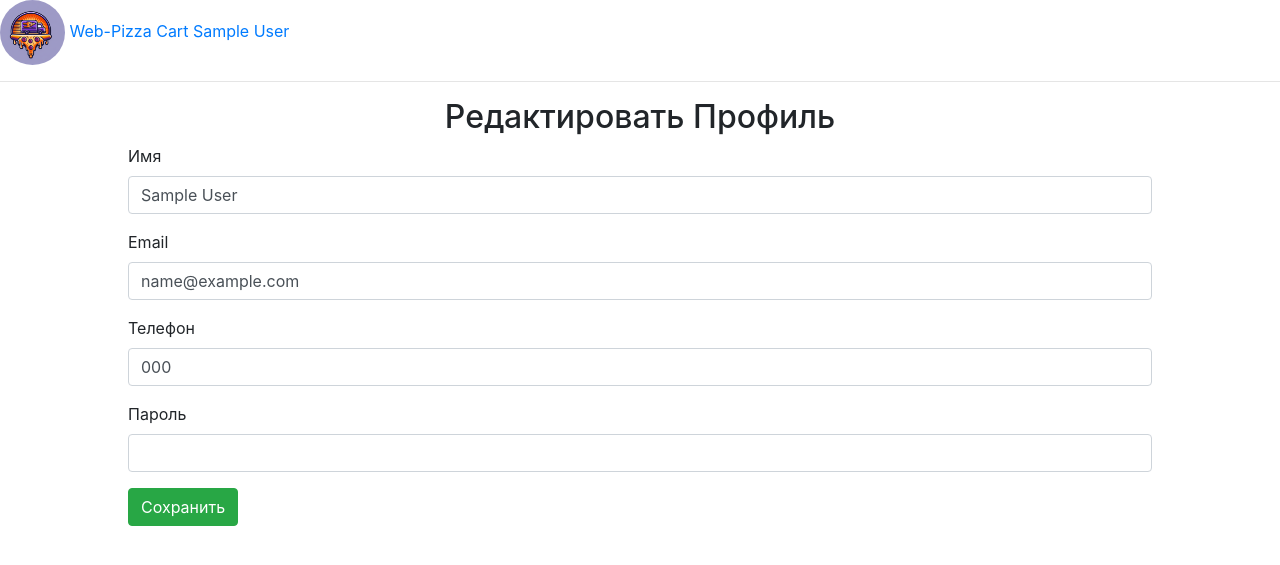
After one commit to HGRaicer/web-pizza, a Flask app: page /profile/edit in a window 1280 px wide. The commit adds this page. Shown: the top 565 px of the page. Run offline with Flask 3, Linux system fonts and the light colour scheme; a user stored in the database is signed in; tables that the repository leaves empty hold one stand-in row (values such as "Sample post"); some libraries are stand-ins or nearby versions.

Commit message:
profile stuff

```diff
--- a/app/forms.py
+++ b/app/forms.py
@@ -74,3 +74,36 @@ class ProductForm(FlaskForm):
     size = StringField("Size", validators=[DataRequired()])
     mass = StringField("Mass", validators=[DataRequired()])
     image_url = TextAreaField("Image", validators=[DataRequired()])
+
+
+class EditForm(FlaskForm):
+    email = StringField("Email", validators=[DataRequired()])
+    password = PasswordField("Пароль", validators=[DataRequired()])
+    phone = StringField("Телефон", validators=[DataRequired()])
+    name = StringField("Имя", validators=[DataRequired()])
+
+    def validate_password(self, field):
+        # Проверка на все параметры (длина, спец символы и тп)
+        if not re.match(
+                r"^(?=.*[a-z])(?=.*[A-Z])(?=.*\d)(?=.*[@$!%*#?&])[A-Za-z\d@$!%*#?&]{8,}$",
+                field.data, ):
+            raise ValidationError("Unvalid password")
+
+    def validate_phone(self, field):
+        # Проверка на все параметры телефона
+        if not re.match(r"^\+?[1-9][0-9]\d{9,14}$", field.data):
+            raise ValidationError("Unvailde phone")
+        user = db.session.scalar(sa.select(User).where(User.phone == field.data))
+        if user is not None:
+            raise ValidationError("Please use a different phone number.")
+
+    def validate_email(self, field):
+        # Проверяем, соответствует ли адрес электронной почты требованиям
+        if not re.match(
+                r"^[a-zA-Z0-9_.+-]+@[a-zA-Z0-9-]+\.[a-zA-Z0-9-.]+$", field.data
+        ):
+            raise ValidationError("Unvalid email")
+        # Проверка на наличие пользователя в бд
+        user = db.session.scalar(sa.select(User).where(User.email == field.data))
+        if user is not None:
+            raise ValidationError("Please use a different email address.")
--- a/app/static/menu.css
+++ b/app/static/menu.css
@@ -156,7 +156,8 @@
     width: 60px;
     height: 60px;
 }
-.container {
+
+.container-prof {
     display: flex;
 }
 
--- a/app/templates/admin_products.html
+++ b/app/templates/admin_products.html
@@ -49,7 +49,7 @@
             if (xhr.status === 200) {
                 window.location.href = url;
             } else {
-                console.error('Failed to delete product');
+                console.error('Failed to edit product');
             }
         };
         xhr.send();
--- a/app/templates/base.html
+++ b/app/templates/base.html
@@ -7,12 +7,13 @@
         <title>Welcome to Web-Pizza</title>
         {% endif %}
         {% block head %}{% endblock %}
-
+        <!-- Bootstrap CSS -->
+        <link rel="stylesheet" href="https://stackpath.bootstrapcdn.com/bootstrap/4.3.1/css/bootstrap.min.css" integrity="sha384-ggOyR0iXCbMQv3Xipma34MD+dH/1fQ784/j6cY/iJTQUOhcWr7x9JvoRxT2MZw1T" crossorigin="anonymous">
     </head>
     <body>
         <div class="flexible">
             <a href="{{ url_for('menu') }}" >
-                <img src="../static/logotype.png" width="80" height="80" class="round-image">
+                <img src="/static/logotype.png" width="65" height="65" class="rounded-circle">
             </a>
             <a href="{{ url_for('menu') }}">Web-Pizza</a>
             <a href="{{ url_for('cart') }}">Cart</a>
@@ -37,5 +38,9 @@
         {% block content %}{% endblock %}
         {% block body %}{% endblock %}
 
-        </body>
+    <!-- jQuery first, then Popper.js, then Bootstrap JS -->
+    <script src="https://code.jquery.com/jquery-3.3.1.slim.min.js" integrity="sha384-q8i/X+965DzO0rT7abK41JStQIAqVgRVzpbzo5smXKp4YfRvH+8abtTE1Pi6jizo" crossorigin="anonymous"></script>
+    <script src="https://cdnjs.cloudflare.com/ajax/libs/popper.js/1.14.7/umd/popper.min.js" integrity="sha384-UO2eT0CpHqdSJQ6hJty5KVphtPhzWj9WO1clHTMGa3JDZwrnQq4sF86dIHNDz0W1" crossorigin="anonymous"></script>
+    <script src="https://stackpath.bootstrapcdn.com/bootstrap/4.3.1/js/bootstrap.min.js" integrity="sha384-JjSmVgyd0p3pXB1rRibZUAYoIIy6OrQ6VrjIEaFf/nJGzIxFDsf4x0xIM+B07jRM" crossorigin="anonymous"></script>
+    </body>
 </html>
--- /dev/null
+++ b/app/templates/edit_profile.html
@@ -0,0 +1,46 @@
+{% extends 'base.html' %}
+
+{% block title %}
+    Edit Profile
+{% endblock %}
+
+{% block content %}
+    <div class="d-flex justify-content-center">
+        <h2>Редактировать Профиль</h2>
+    </div>
+    <div style="margin-left: 10%; margin-right: 10%;">
+        <form method="POST" action="{{ url_for('edit_profile') }}">
+            {{ form.hidden_tag() }}
+            <div class="form-group justify-content-center">
+                {{ form.name.label }}
+                {{ form.name(class="form-control") }}
+                {% for error in form.name.errors %}
+                    <span>{{ error }}</span>
+                {% endfor %}
+            </div>
+            <div class="form-group justify-content-center">
+                {{ form.email.label }}
+                {{ form.email(class="form-control") }}
+                {% for error in form.email.errors %}
+                    <span>{{ error }}</span>
+                {% endfor %}
+            </div>
+            <div class="form-group justify-content-center">
+                {{ form.phone.label }}
+                {{ form.phone(class="form-control") }}
+                {% for error in form.phone.errors %}
+                    <span>{{ error }}</span>
+                {% endfor %}
+            </div>
+            <div class="form-group justify-content-center">
+                {{ form.password.label }}
+                {{ form.password(class="form-control") }}
+                {% for error in form.password.errors %}
+                    <span >{{ error }}</span>
+                {% endfor %}
+            </div>
+            <button class="btn btn-success justify-content-center" type="submit">Сохранить</button>
+        </form>
+    </div>
+
+{% endblock %}
--- a/app/views.py
+++ b/app/views.py
@@ -2,11 +2,67 @@ from app import app, models
 from flask import request, render_template, flash, redirect, url_for, session, abort, jsonify
 import sqlalchemy as sa
 from app import db
-from app.forms import RegistrationForm, LoginForm, PayCartForm, ProductForm
+from app.forms import RegistrationForm, LoginForm, PayCartForm, ProductForm, EditForm
 from flask_login import logout_user, current_user, login_user, login_required
 from datetime import datetime, date
 from functools import wraps
 from urllib.parse import urlsplit
+
+
+def get_products_from_check(check):
+    products = []
+
+    for c in check.split('|'):
+        if ':' in c:
+            products.append(c.split(':')[0])
+
+    return products
+
+
+def get_products_dictionary_from_check(check):
+    products = {}
+
+    for c in check.split('|'):
+        if ':' in c:
+            data = c.split(':')
+            product_name = models.Products.query.filter(models.Products.id==data[0]).all()[0].name
+            products[product_name] = data[1]
+
+    return products
+
+
+def get_recommended_products(user_id, default_product_ids):
+    last_orders = (
+        models.Order.query
+        .filter(models.Order.id_person == user_id)
+        .all()
+    )
+    last_orders = reversed(last_orders[-4:])
+
+    recommended_products_ids = []
+    for order in last_orders:
+        recommended_products_ids.extend(get_products_from_check(order.check))
+
+    recommended_products = []
+    for id in recommended_products_ids:
+        recommended_products.extend(models.Products.query.filter(models.Products.id==id).all())
+
+    recommended_products = list(set(recommended_products))
+
+    if len(recommended_products) < 4:
+        default_products = (
+            models.Products.query
+            .filter(models.Products.id.in_(default_product_ids))
+            .all()
+        )
+
+        additional_products = [item for item in default_products if item not in recommended_products]
+
+        recommended_products.extend(additional_products)
+    elif len(recommended_products) > 4:
+        recommended_products = recommended_products[:4]
+
+    return recommended_products
 
 
 @app.route("/registration", methods=["GET", "POST"])
@@ -63,63 +119,6 @@ def logout():
     return redirect(url_for("menu"))
 
 
-def get_products_from_check(check):
-    products = []
-
-    for c in check.split('|'):
-        if ':' in c:
-            products.append(c.split(':')[0])
-
-    return products
-
-
-def get_products_dictionary_from_check(check):
-    products = {}
-
-    for c in check.split('|'):
-        if ':' in c:
-            data = c.split(':')
-            product_name = models.Products.query.filter(models.Products.id==data[0]).all()[0].name
-            products[product_name] = data[1]
-
-    return products
-
-
-def get_recommended_products(user_id, default_product_ids):
-    last_orders = (
-        models.Order.query
-        .filter(models.Order.id_person == user_id)
-        .order_by(models.Order.time.desc())
-        .limit(4)
-        .all()
-    )
-
-    recommended_products_ids = []
-    for order in last_orders:
-        recommended_products_ids.extend(get_products_from_check(order.check))
-
-    recommended_products = []
-    for id in recommended_products_ids:
-        recommended_products.extend(models.Products.query.filter(models.Products.id==id).all())
-
-    recommended_products = list(set(recommended_products))
-
-    if len(recommended_products) < 4:
-        default_products = (
-            models.Products.query
-            .filter(models.Products.id.in_(default_product_ids))
-            .all()
-        )
-
-        additional_products = [item for item in default_products if item not in recommended_products]
-
-        recommended_products.extend(additional_products)
-    elif len(recommended_products) > 4:
-        recommended_products = recommended_products[:4]
-
-    return recommended_products
-
-
 @app.route("/")
 def menu():
     # Получаем список всех продуктов
@@ -157,9 +156,8 @@ def add_to_cart():
 # Маршрут для просмотра корзины
 @app.route("/cart")
 def cart():
-    is_empty = True
     # Проверяем, есть ли в сессии корзина
-    if "cart" not in session:
+    if "cart" not in session or len(session["cart"]) == 0:
         is_empty = False
         return render_template("cart.html", is_empty=is_empty)
     # Получаем словарь идентификаторов товаров и их количеств в корзине
@@ -423,8 +421,30 @@ def delete_product(product_id):
 
 
 @login_required
-@app.route("/profile", methods=["GET", "POST"])
+@app.route("/profile", methods=["GET"])
 def profile():
     if current_user.is_authenticated:
         orders = models.Order.query.filter(models.Order.id_person == current_user.id).all()
-        return render_template("profile.html", title="Your profile", orders=orders)
+        orders = reversed(orders[-8:])
+        return render_template("profile.html", title="Ваш профиль", orders=orders)
+
+
+@app.route('/profile/edit', methods=["GET", "POST"])
+@login_required
+def edit_profile():
+    user = models.User.query.get_or_404(current_user.id)
+    form = EditForm(obj=user)
+    if form.validate_on_submit():
+        form.populate_obj(user)
+        db.session.commit()
+        return redirect(url_for('profile'))
+    return render_template('edit_profile.html', form=form)
+
+
+@app.route('/profile/orders/<int:order_id>/check', methods=['GET'])
+@login_required
+def profile_get_check(order_id):
+    order = models.Order.query.get_or_404(order_id)
+    products_dir = get_products_dictionary_from_check(order.check)
+
+    return render_template("profile_check.html", check_price=order.check.split('|')[0], products_dir=products_dir)
```
Also changed, not shown: app/templates/admin_orders.html (+4 -4 lines), app/templates/profile.html (+34 -11 lines), app/templates/profile_check.html (added, +26 -0 lines).
